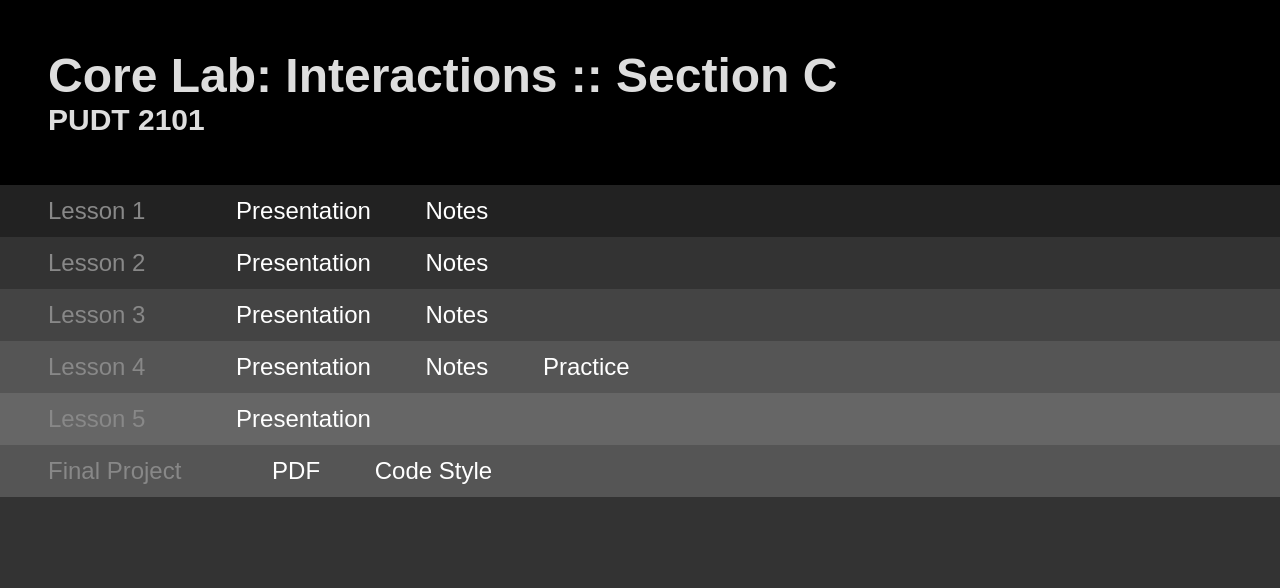
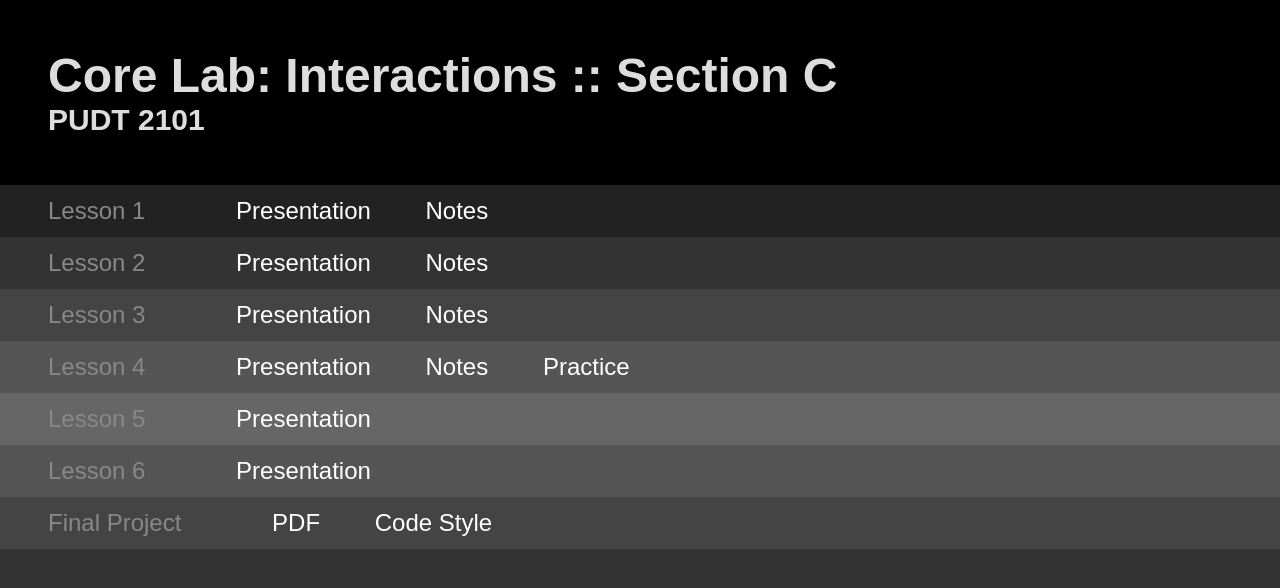
Before and after one commit to nathanstilwell/core-lab, a plain HTML site: page index.html in a window 1280 px wide. Drawn offline with Linux system fonts and the light colour scheme.

Commit message:
linking lesson 6 presentation

```diff
--- a/index.html
+++ b/index.html
@@ -58,6 +58,13 @@
 
     <section id="lesson-6" class="lesson lesson-6">
       <nav>
+        <span class="title">Lesson 6</span>
+        <a href="lesson-6/">Presentation</a>
+      </nav>
+    </section>
+
+    <section id="final-project" class="lesson lesson-7 final-project">
+      <nav>
         <span class="title">Final Project</span>
         <a href="FinalProject.pdf">PDF</a>
         <a href="extras/code-style.pdf">Code Style</a>
```
